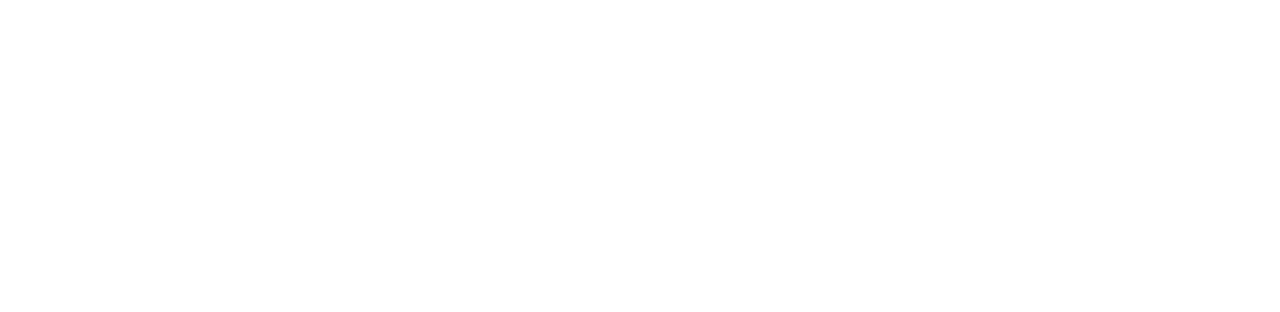
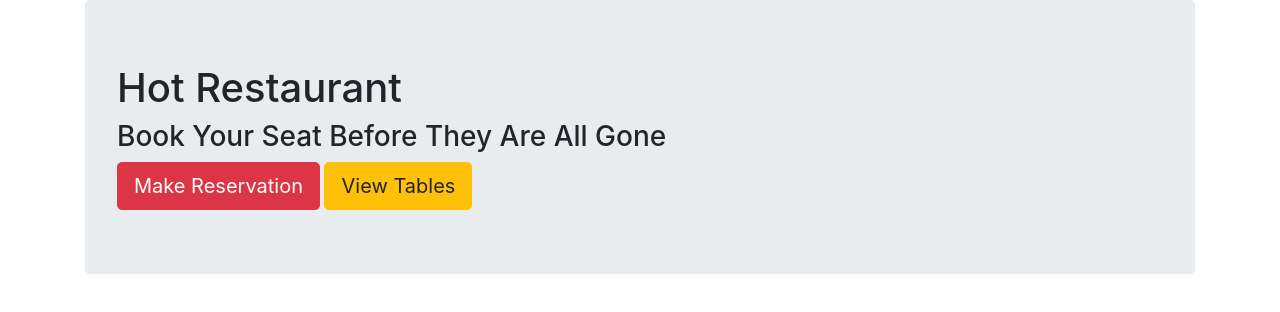
Before and after one commit to GFHiebert/Reservations, a plain HTML site: page index.html in a window 1280 px wide. Drawn offline with nearby package versions, Linux system fonts and the light colour scheme.

Commit message:
dir restructure

```diff
--- a/index.html
+++ b/index.html
@@ -4,7 +4,7 @@
 <head>
     <meta charset="UTF-8">
     <meta name="viewport" content="width=device-width, initial-scale=1, shrink-to-fit=no">
-    <title>Page Title</title>
+    <title>Restaurant</title>
     <!-- CSS Stylesheet SRC -->
     <link rel="stylesheet" href="">
     <!-- Bootstrap CSS CDN -->
@@ -14,6 +14,20 @@
 
 <body>
     <div class="container">
+
+        <div class="jumbotron" id="home">
+            <h1>Hot Restaurant</h1>
+            <h3>Book Your Seat Before They Are All Gone</h3>
+            <a href="/"><button class="btn btn-danger btn-lg">
+                    <span class="fa fa-free-code-camp"></span> Make Reservation
+                </button></a>
+            <a href="/"><button class="btn btn-warning btn-lg">
+                    <span class="fa fa-list-alt"></span> View Tables
+                </button></a>
+        </div>
+
+
+
     </div>
     <!-- Bootstrap JS CDN -->
     <script src="https://code.jquery.com/jquery-3.4.1.slim.min.js"
@@ -28,10 +42,19 @@
     <!-- Jquery CDN -->
     <script src="https://code.jquery.com/jquery-3.5.0.min.js"></script>
     <!-- JavaScript SRC -->
-    <script src="">
-        $(document).ready(function () {
+    <script>
 
-        });
+
+
+
+
+
+
+
+
+
+
+
     </script>
 </body>
 
```
Also changed, not shown: assets/style/style.css (deleted), style/reset.css (renamed from assets/style/reset.css), style/style.css (added).
